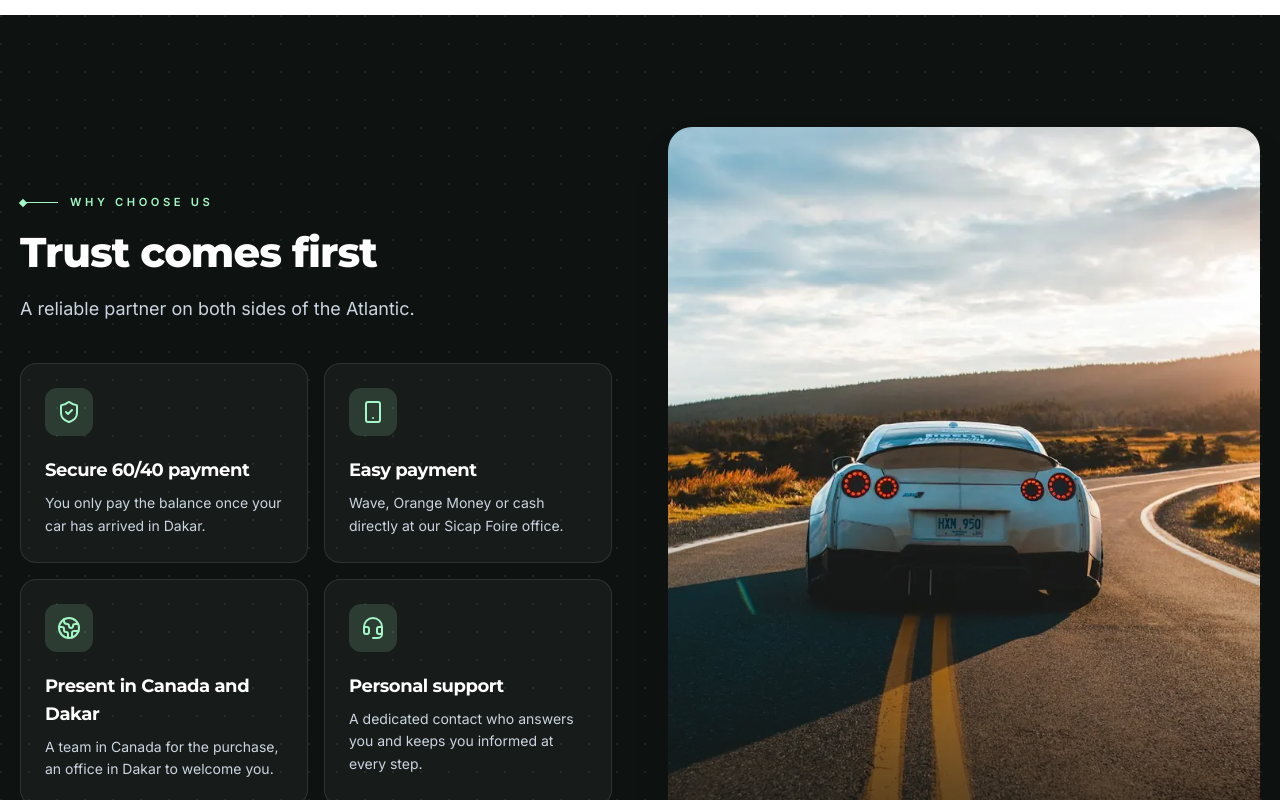
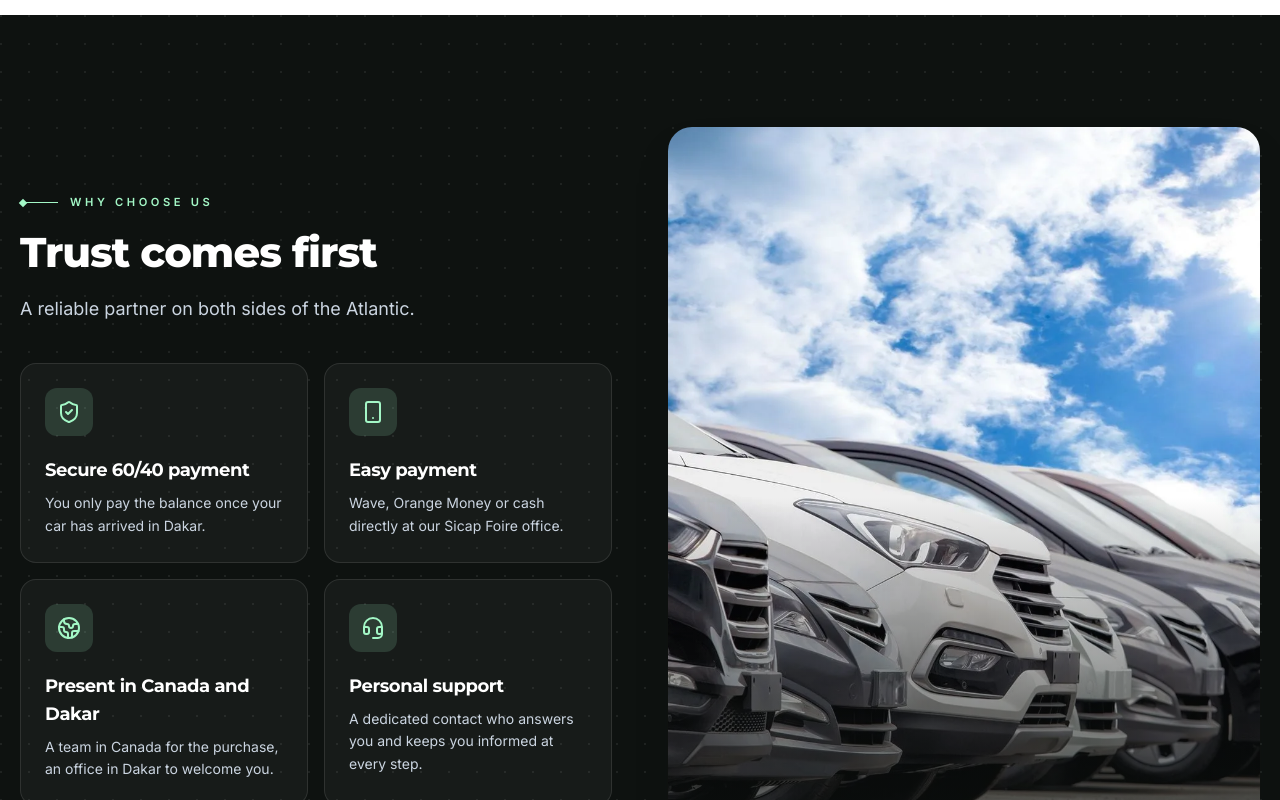
Before and after one commit to BoubacarThiam/al-mactoum, a Next.js app: page /en/ in a window 1280 px wide. Shown: the part 5600-6400 px from the top of the page. Built offline with nearby package versions, Linux system fonts and the light colour scheme.

Commit message:
« Pourquoi nous choisir » : photo de SUV alignés à la place de la voiture sur la route
Co-Authored-By: Claude Opus 5.5 <noreply@anthropic.com>

```diff
--- a/components/WhyUs.tsx
+++ b/components/WhyUs.tsx
@@ -52,9 +52,9 @@ export function WhyUs({ t, common }: WhyUsProps) {
 
         <Reveal delay={0.1} className="relative">
           <div className="relative aspect-[4/5] overflow-hidden rounded-3xl shadow-lift sm:aspect-[4/3] lg:aspect-[4/5]">
-            {/* Photo à remplacer dans /public/images/route-voiture.webp */}
+            {/* Photo à remplacer dans /public/images/galerie/vehicules-alignes.webp */}
             <Image
-              src="/images/route-voiture.webp"
+              src="/images/galerie/vehicules-alignes.webp"
               alt={t.imageAlt}
               fill
               sizes="(min-width: 1024px) 560px, 100vw"
--- a/locales/en.json
+++ b/locales/en.json
@@ -216,7 +216,7 @@
         "text": "A dedicated contact who answers you and keeps you informed at every step."
       }
     ],
-    "imageAlt": "Car driving on a road at sunset"
+    "imageAlt": "Row of SUVs lined up under a blue sky"
   },
   "testimonials": {
     "eyebrow": "Testimonials",
--- a/locales/fr.json
+++ b/locales/fr.json
@@ -216,7 +216,7 @@
         "text": "Un interlocuteur dédié qui vous répond et vous informe à chaque étape."
       }
     ],
-    "imageAlt": "Voiture roulant sur une route au coucher du soleil"
+    "imageAlt": "Rangée de SUV alignés sous un ciel bleu"
   },
   "testimonials": {
     "eyebrow": "Témoignages",
```
